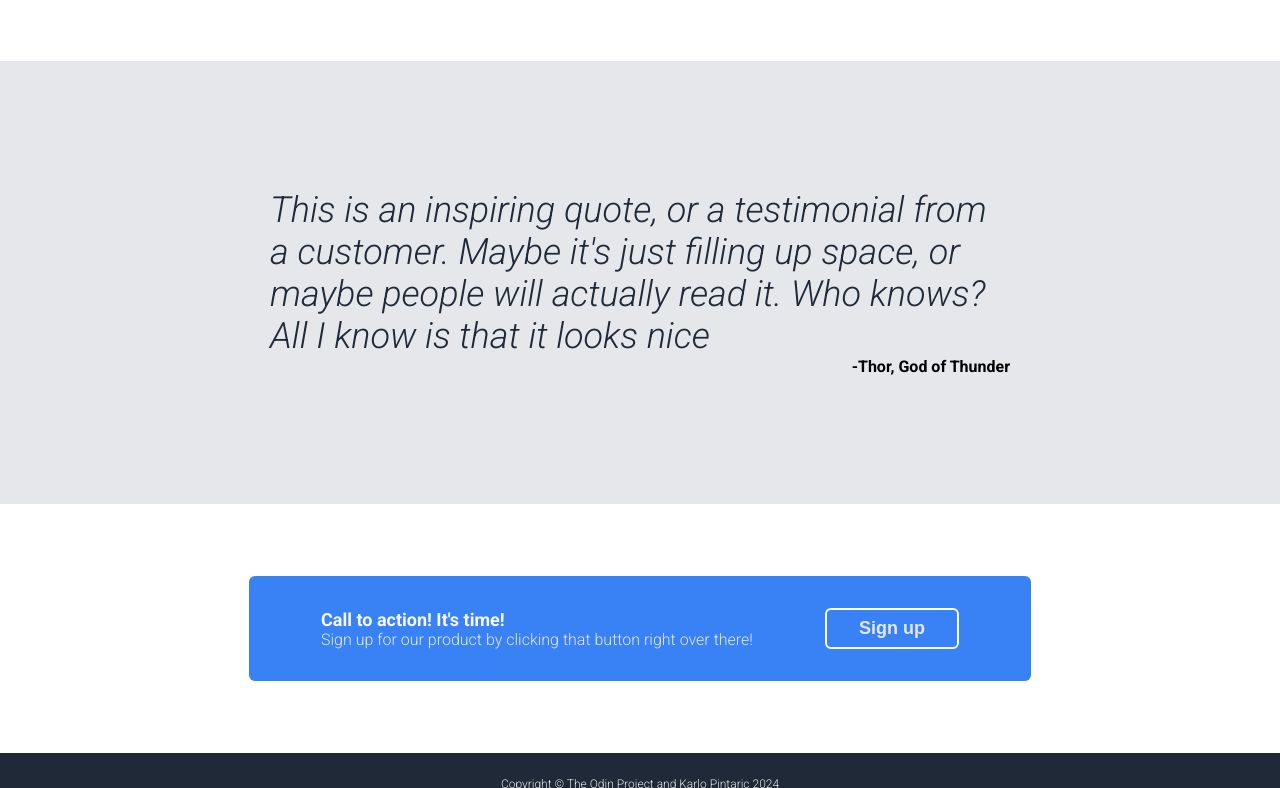
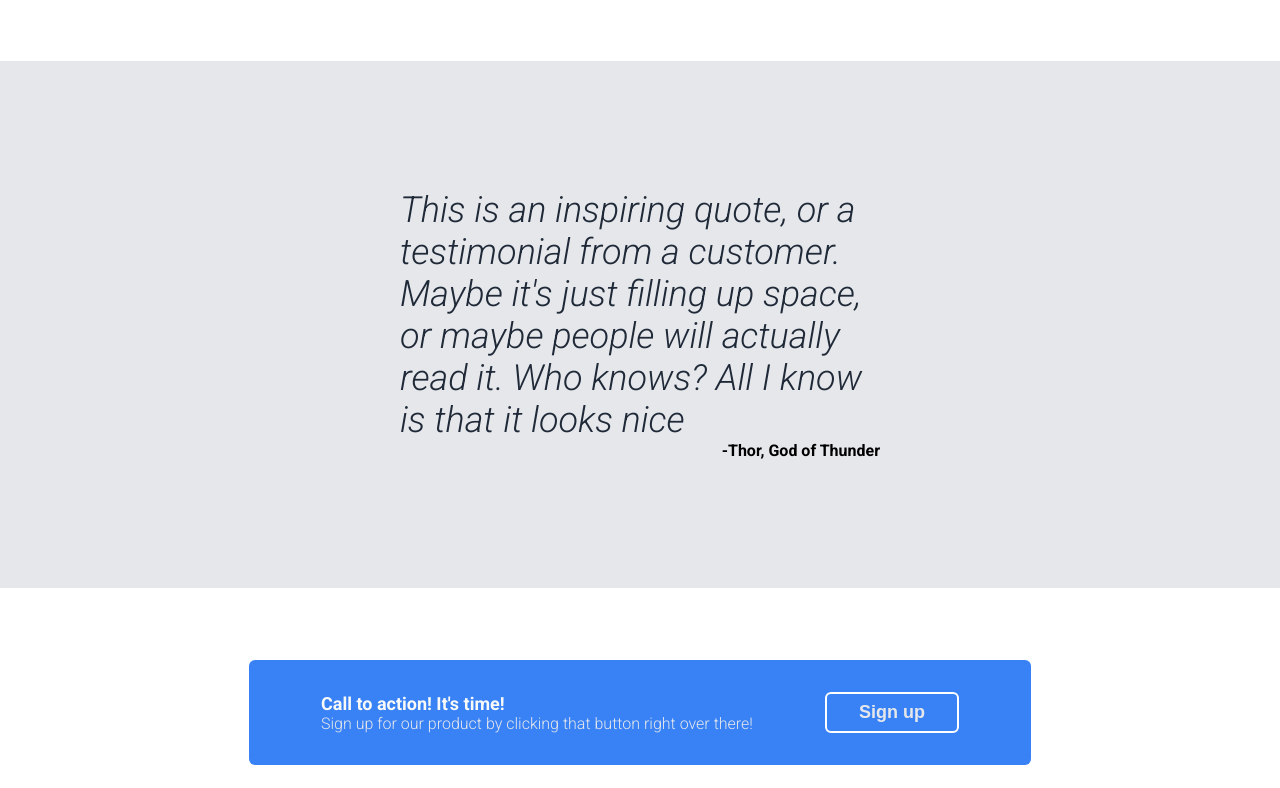
Before and after one commit to karlopintaric/landing-page, a plain HTML site: page index.html in a window 1280 px wide. Shown: the part 828-1616 px from the top of the page. Drawn offline with Linux system fonts and the light colour scheme.

Commit message:
Fix quote for wider screens

```diff
--- a/styles.css
+++ b/styles.css
@@ -122,7 +122,7 @@ button {
 }
 
 .quote {
-    padding: 128px 270px;
+    padding: 128px 400px;
     background-color: #e5e7eb;
     display: flex;
     flex-direction: column;
```
